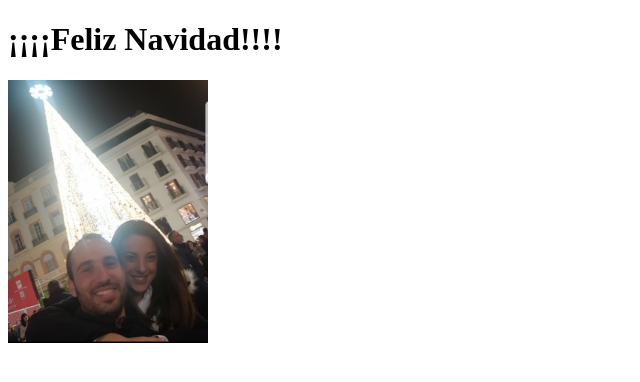
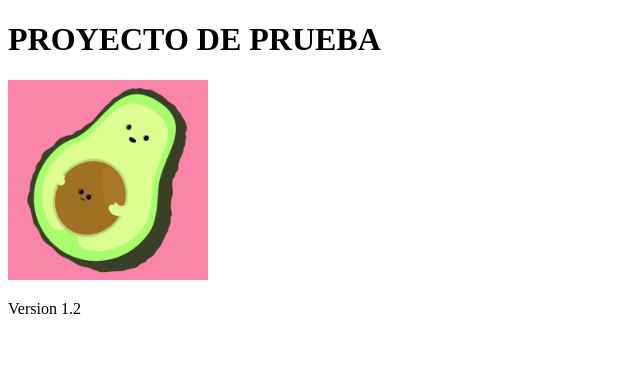
Before and after one commit to Maria1128/miproyecto, a plain HTML site: page index.html in a window 1280 px wide. Shown: the whole page, without its empty margins (0-640 px from the left). Drawn offline with Linux system fonts and the light colour scheme.

Commit message:
version1.2

```diff
--- a/index.html
+++ b/index.html
@@ -7,9 +7,9 @@
 </head>
 <body>
 
-    <h1>¡¡¡¡Feliz Navidad!!!!</h1>
-    <img width="200" src="img/20181211_134937.jpg" alt="Feliz Navidad"/>
-
+    <h1>PROYECTO DE PRUEBA</h1>
+    <img width="200" src="img/giphy.gif" alt="ANIMACION"/>
+    <p>Version 1.2</p>
 
 </body>
 </html>
```
Also changed, not shown: img/20181211_134937.jpg (deleted).
